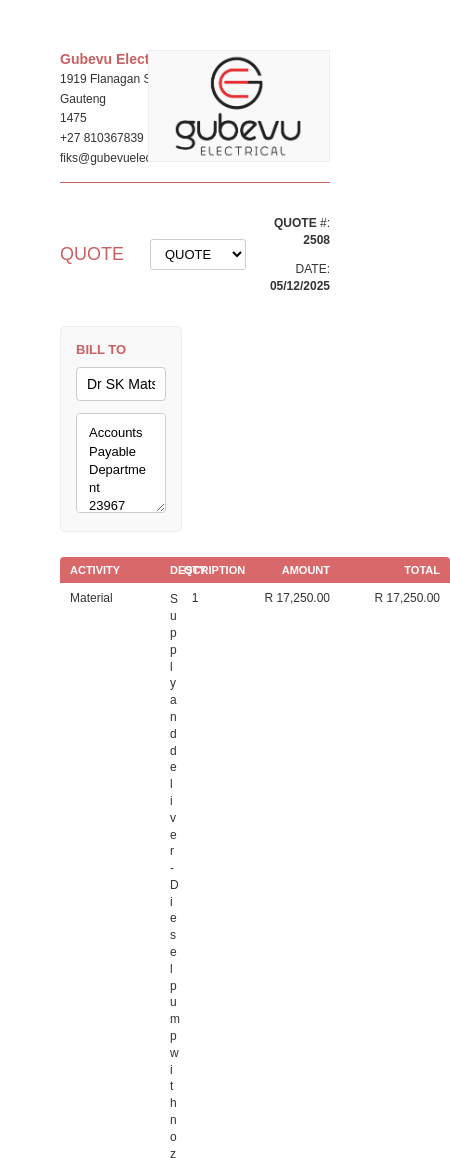
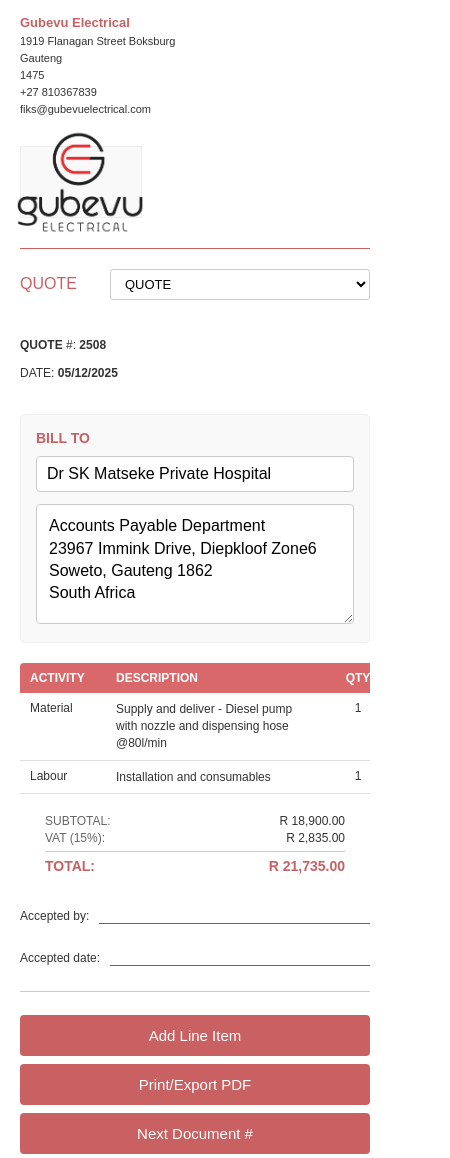
Before and after one commit to xthembaa-dot/Gubevu-invoice, a plain HTML site: page index.html in a window 390 px wide. Shown: the top 1158 px of the page, 450 px wide, since content can reach past the window. Drawn offline with Linux system fonts and the light colour scheme.

Commit message:
Update index.html

```diff
--- a/index.html
+++ b/index.html
@@ -508,6 +508,268 @@
                 display: none !important;
             }
         }
+        /* --- MOBILE RESPONSIVENESS --- */
+@media (max-width: 768px) {
+    body {
+        padding: 10px 15px !important;
+        font-size: 14px;
+    }
+
+    .container {
+        padding: 15px !important;
+        max-width: 100% !important;
+    }
+
+    /* FIX HEADER - Stack logo and company details properly */
+    .header-section {
+        flex-direction: column;
+        align-items: flex-start;
+        position: relative;
+        padding-bottom: 15px;
+    }
+
+    .company-details {
+        width: 100%;
+        margin-bottom: 15px;
+    }
+
+    .logo-container-right {
+        position: relative !important;
+        width: 150px;
+        height: 90px;
+        margin-top: 10px;
+        margin-bottom: 15px;
+        right: auto;
+        top: auto;
+        left: 0;
+    }
+
+    /* FIX DOCUMENT HEADER - Stack vertically */
+    .document-header {
+        flex-direction: column;
+        align-items: flex-start;
+        gap: 15px;
+    }
+
+    .document-type-container {
+        width: 100%;
+        margin-bottom: 10px;
+    }
+
+    .document-details {
+        text-align: left;
+        width: 100%;
+    }
+
+    /* FIX CLIENT SECTION - Full width on mobile */
+    .client-section {
+        width: 100% !important;
+        float: none;
+        margin-bottom: 20px;
+    }
+
+    .client-name-input,
+    .client-address-textarea {
+        font-size: 16px !important; /* Prevents zoom on iOS */
+    }
+
+    .client-address-textarea {
+        min-height: 120px;
+        max-height: 150px;
+    }
+
+    /* FIX ITEMS TABLE - Make scrollable */
+    .item-table {
+        display: block;
+        overflow-x: auto;
+        white-space: nowrap;
+        -webkit-overflow-scrolling: touch;
+    }
+
+    .item-table th,
+    .item-table td {
+        min-width: 100px;
+        font-size: 13px;
+        padding: 10px 8px;
+    }
+
+    .item-table th:nth-child(1),
+    .item-table td:nth-child(1) {
+        width: 70px;
+        min-width: 70px;
+    }
+
+    .item-table th:nth-child(2),
+    .item-table td:nth-child(2) {
+        width: 250px;
+        min-width: 200px;
+        white-space: normal !important; /* Fix word-by-word issue */
+        word-break: break-word;
+        overflow-wrap: break-word;
+        hyphens: auto;
+    }
+
+    .item-table th:nth-child(3),
+    .item-table td:nth-child(3) {
+        width: 60px;
+        min-width: 60px;
+    }
+
+    .item-table th:nth-child(4),
+    .item-table td:nth-child(4) {
+        width: 100px;
+        min-width: 100px;
+    }
+
+    .item-table th:nth-child(5),
+    .item-table td:nth-child(5) {
+        width: 100px;
+        min-width: 100px;
+    }
+
+    /* Fix description cell text flow */
+    .description-cell {
+        white-space: normal !important;
+        word-break: break-word;
+        overflow-wrap: break-word;
+        line-height: 1.4;
+        min-height: 50px;
+    }
+
+    /* Fix delete button position on mobile */
+    .delete-btn {
+        right: 5px;
+        top: 5px;
+        width: 24px;
+        height: 24px;
+        font-size: 14px;
+    }
+
+    /* FIX TOTALS SECTION - Center on mobile */
+    .totals-section {
+        justify-content: center;
+        margin-right: 0;
+    }
+
+    .totals-box {
+        width: 100%;
+        max-width: 300px;
+    }
+
+    /* FIX BANKING & ACCEPTANCE SECTIONS - Full width */
+    .banking-section,
+    .acceptance-section {
+        width: 100% !important;
+        float: none;
+        margin-left: 0;
+        margin-top: 30px;
+    }
+
+    .banking-section {
+        margin-top: 25px;
+    }
+
+    /* FIX ACCEPTANCE LINES - Stack vertically on mobile */
+    .acceptance-line {
+        flex-direction: column;
+        gap: 20px;
+    }
+
+    .acceptance-item {
+        width: 100%;
+    }
+
+    /* FIX ACTION BUTTONS - Stack vertically */
+    .action-buttons {
+        padding-top: 15px;
+        margin-top: 20px;
+    }
+
+    .action-buttons button {
+        display: block;
+        width: 100%;
+        margin: 8px 0;
+        padding: 12px;
+        font-size: 15px;
+    }
+
+    /* Fix clear float */
+    .clear-float {
+        clear: both;
+    }
+}
+
+/* Extra small mobile devices */
+@media (max-width: 480px) {
+    body {
+        padding: 5px 10px !important;
+        font-size: 13px;
+    }
+
+    .container {
+        padding: 10px !important;
+    }
+
+    .company-details p {
+        font-size: 11px;
+        line-height: 1.2;
+    }
+
+    .company-details p:first-child {
+        font-size: 13px;
+    }
+
+    .logo-container-right {
+        width: 120px;
+        height: 70px;
+    }
+
+    .document-title {
+        font-size: 16px;
+    }
+
+    .document-selector {
+        width: 100%;
+    }
+
+    .client-header,
+    .banking-header {
+        font-size: 14px;
+    }
+
+    .item-table th,
+    .item-table td {
+        font-size: 12px;
+        padding: 8px 6px;
+    }
+
+    .grand-total {
+        font-size: 14px;
+    }
+
+    .acceptance-label {
+        font-size: 12px;
+    }
+}
+
+/* Fix for iOS Safari zoom */
+@supports (-webkit-touch-callout: none) {
+    .client-name-input,
+    .client-address-textarea,
+    .document-selector,
+    .item-table td[contenteditable="true"] {
+        font-size: 16px !important;
+    }
+}
+
+/* Fix for Android Chrome */
+@media screen and (-webkit-min-device-pixel-ratio: 0) {
+    select:focus,
+    textarea:focus,
+    input:focus {
+        font-size: 16px !important;
+    }
+}
     </style>
 </head>
 <body>
```
